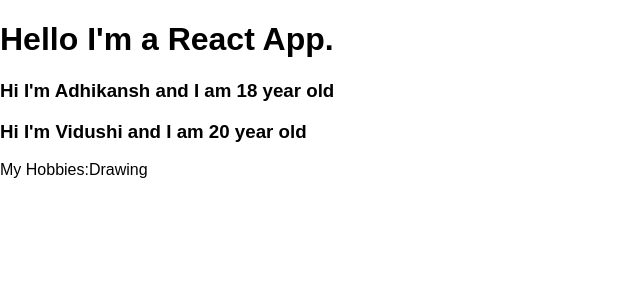
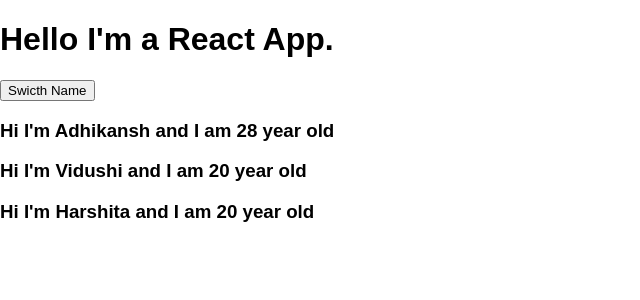
Before and after one commit to SIAM-VIT/React-Js, a React (Create React App) app in the folder react-complete-guide/: page / in a window 1280 px wide. Shown: the top 300 px of the page, without its empty margins (0-640 px from the left). Built offline with nearby package versions, Linux system fonts and the light colour scheme.

Commit message:
look on state

```diff
--- a/react-complete-guide/src/App.js
+++ b/react-complete-guide/src/App.js
@@ -4,14 +4,40 @@
 import Person from "./Person/Person";
 
 class App extends Component {
+  state = {
+    persons: [
+      {
+        name: "Adhikansh",
+        age: 28
+      },
+      {
+        name: "Vidushi",
+        age: 20
+      },
+      {
+        name: "Harshita",
+        age: 20
+      }
+    ]
+  };
+
   render() {
     return (
       <div>
         <h1>Hello I'm a React App.</h1>
-        <Person name="Adhikansh" age="18" />
-        <Person name="Vidushi" age="20">
-          My Hobbies:Drawing
-        </Person>
+        <button>Swicth Name</button>
+        <Person
+          name={this.state.persons[0].name}
+          age={this.state.persons[0].age}
+        />
+        <Person
+          name={this.state.persons[1].name}
+          age={this.state.persons[1].age}
+        />
+        <Person
+          name={this.state.persons[2].name}
+          age={this.state.persons[2].age}
+        />
       </div>
     );
     // return React.createElement(
```
